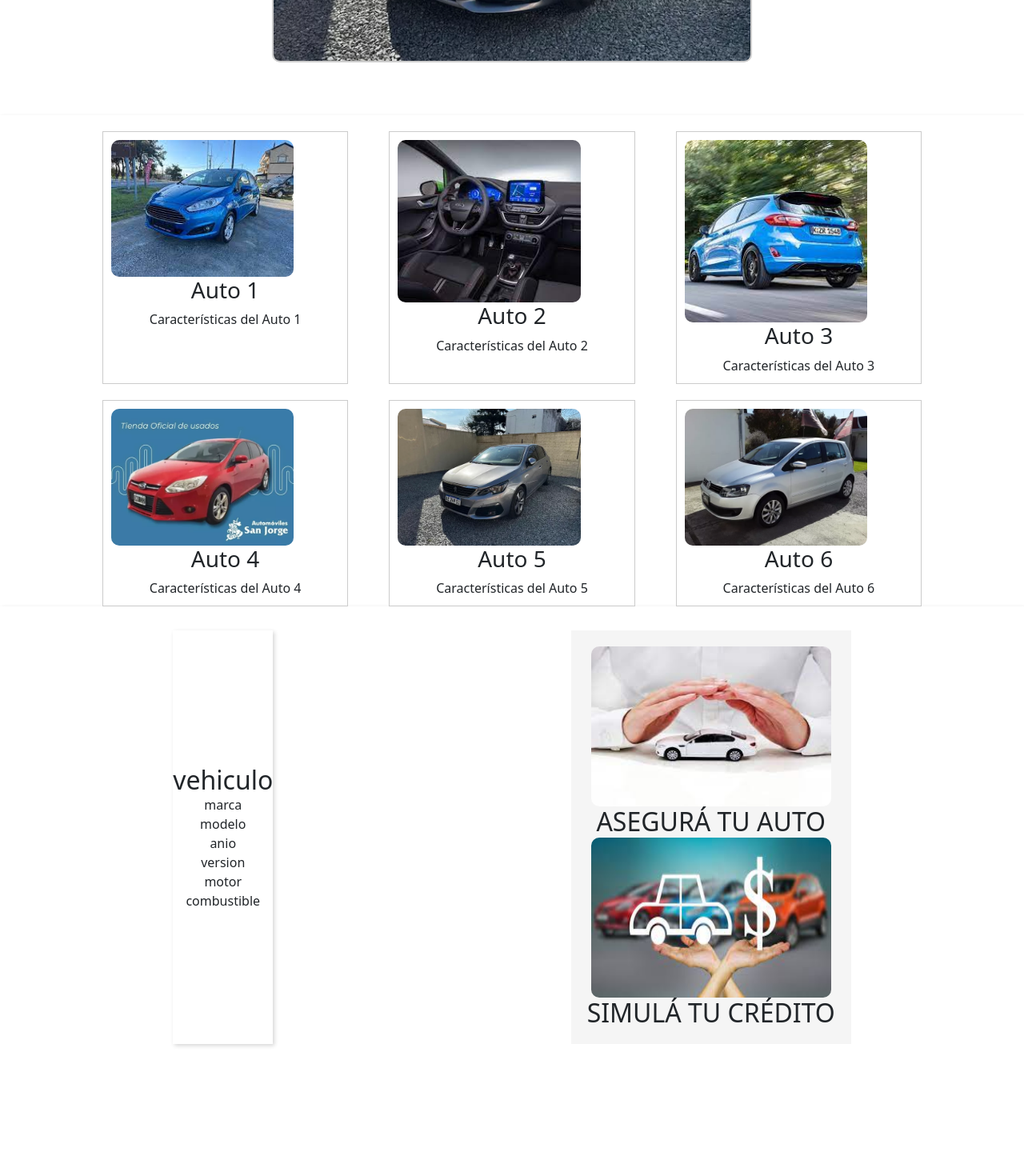
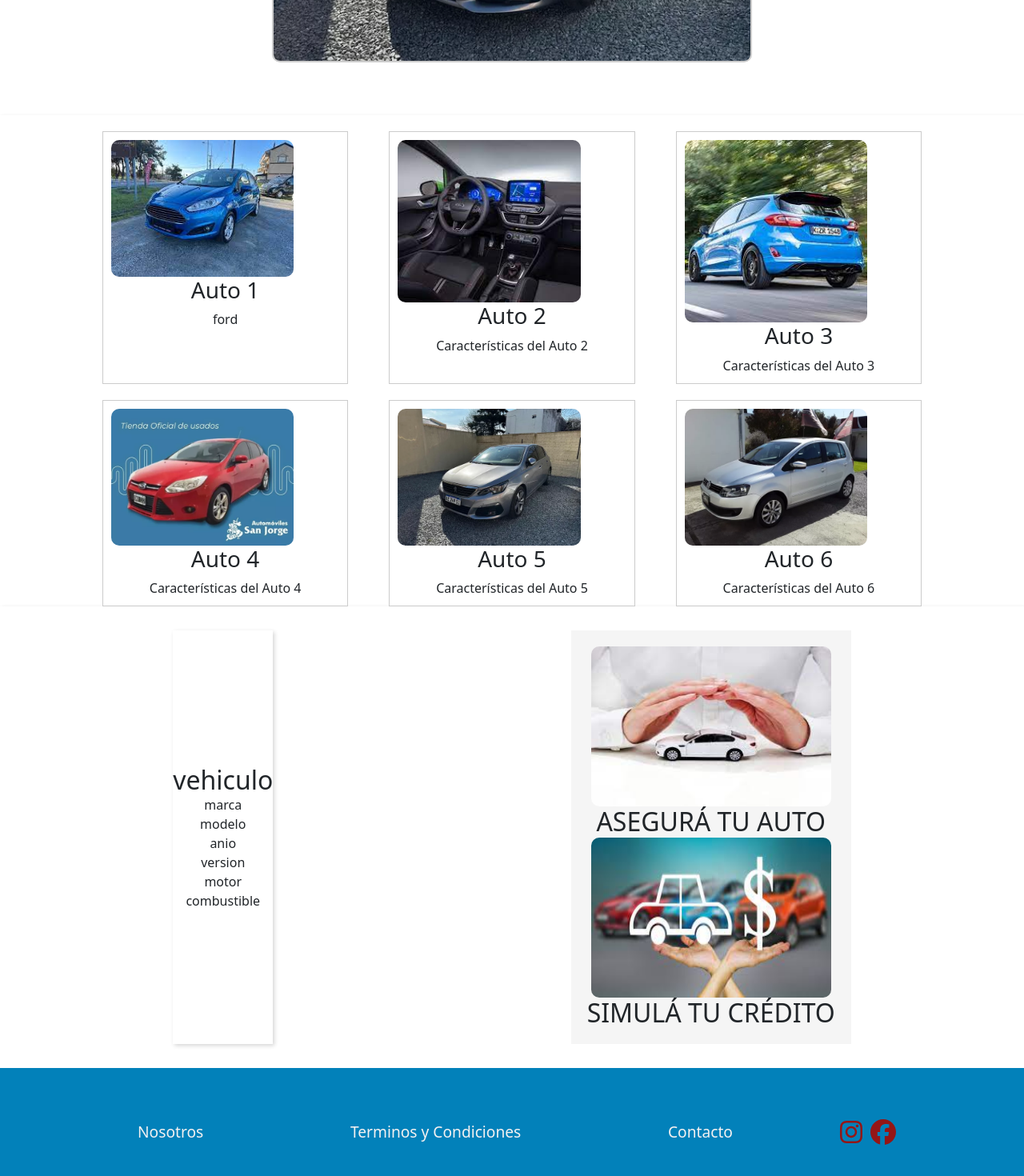
Before and after one commit to Ramiroaya/CarShop, a React (Create React App) app in the folder client/: page /vistas in a window 1280 px wide. Shown: the part 1052-2522 px from the top of the page at 80% size. Before the commit the page ends 2387 px from the top, so only its background shows below. Built offline with nearby package versions, Linux system fonts and the light colour scheme.

Commit message:
acomode el footer

```diff
--- a/client/src/App.js
+++ b/client/src/App.js
@@ -13,7 +13,7 @@ import NoPage from './components/NoPage';
 import IndexRegistro from './pages/IndexRegistro';
 import IndexCredito from './pages/IndexCredito';
 import Legales from './components/navBarFooter/Legales';
-
+import Footer from './components/navBarFooter/Footer';
 
 
 function App() {
@@ -22,7 +22,7 @@ function App() {
       <div>
         <Router>
           <Routes>
-            <Route path="/" element={<NavBarHeader/> } >
+          <Route path="/" element={<><NavBarHeader /><Footer /></> } >
               <Route index element={<Home />} />
               <Route path="credito" element={<IndexCredito />} />
               <Route path="ofertas" element={<Ofertas />} />
--- a/client/src/components/componentess/DatosDeAutos.js
+++ b/client/src/components/componentess/DatosDeAutos.js
@@ -12,7 +12,7 @@ const carData = [
     id: 1,
     name: 'Auto 1',
     image: muestraImagen1,
-    characteristics: 'Características del Auto 1',
+    characteristics: 'ford',
   },
   {
     id: 2,
--- a/client/src/pages/ContactoIndex.js
+++ b/client/src/pages/ContactoIndex.js
@@ -1,12 +1,12 @@
 import React from 'react';
 import Contacto from '../components/contacto/Contacto';
-import Footer from '../components/navBarFooter/Footer';
+
 
 const ContactoIndex = () => {
   return (
     <div>
         <Contacto/>
-        <Footer />
+
     </div>
   )
 }
--- a/client/src/pages/Home.js
+++ b/client/src/pages/Home.js
@@ -2,7 +2,7 @@ import React from 'react';
 import '../css/index.css';
 import Banner from '../components/banner';
 import ComponentesIndex from '../components/componentesIndex';
-import Footer from '../components/navBarFooter/Footer';
+
 
 
 
@@ -16,7 +16,7 @@ const Home = () => {
       <div className='index' >
         <Banner />
         <ComponentesIndex />
-        <Footer/>
+
       </div>
 
   )
--- a/client/src/pages/IndexCredito.js
+++ b/client/src/pages/IndexCredito.js
@@ -1,12 +1,12 @@
 import React from 'react';
 import Credito from '../components/credito/Credito';
-import Footer from '../components/navBarFooter/Footer';
+
 
 const IndexCredito = () => {
   return (
     <div>
         <Credito />
-        <Footer />
+
     </div>
   )
 }
--- a/client/src/pages/IndexLogin.js
+++ b/client/src/pages/IndexLogin.js
@@ -1,12 +1,12 @@
 import React from 'react'
 import Login from '../components/login/Login'
-import Footer from '../components/navBarFooter/Footer'
+
 
 const IndexLogin = () => {
   return (
     <div>
         <Login />
-        <Footer />
+
     </div>
   )
 }
--- a/client/src/pages/IndexRegistro.js
+++ b/client/src/pages/IndexRegistro.js
@@ -1,12 +1,12 @@
 import React from 'react'
 import Registro from '../components/registro/Registro'
-import Footer from '../components/navBarFooter/Footer'
+
 
 const IndexRegistro = () => {
   return (
     <div>
         <Registro />
-        <Footer />
+
     </div>
   )
 }
--- a/client/src/pages/vistas.js
+++ b/client/src/pages/vistas.js
@@ -2,6 +2,7 @@ import React from 'react';
 import '../css/autosIndex.css';
 
 import AutosIndex from '../components/componentess/autosIndex';
+
 
 const vistas = () => {
     return (
```
